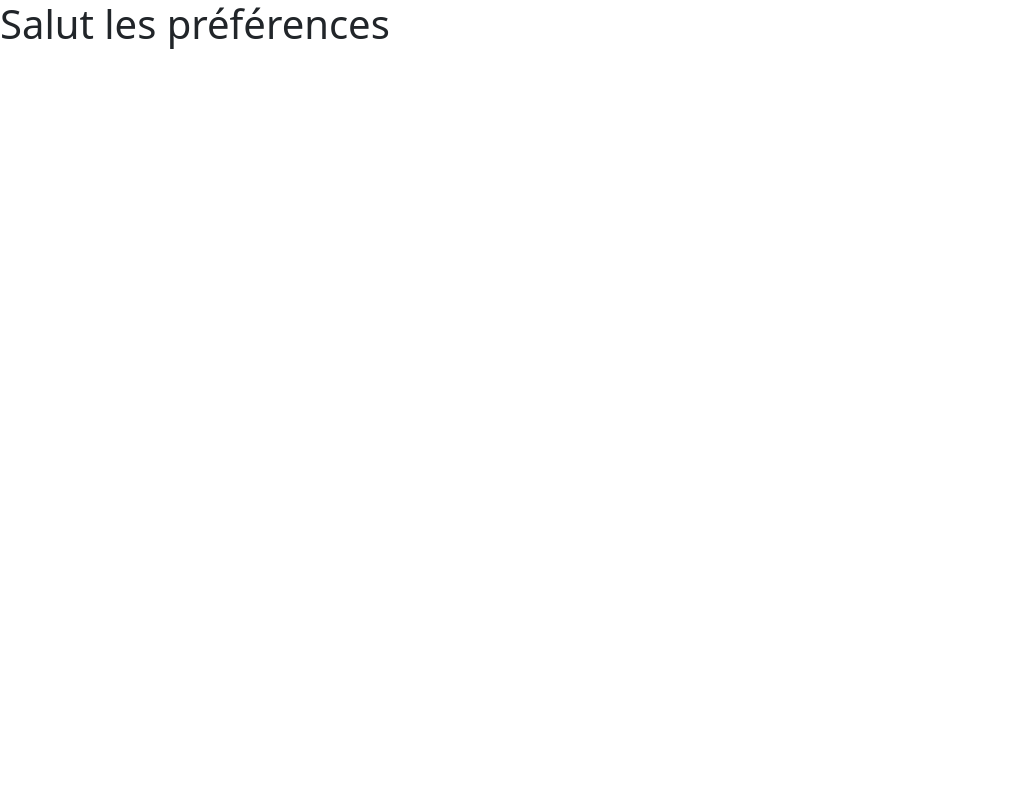
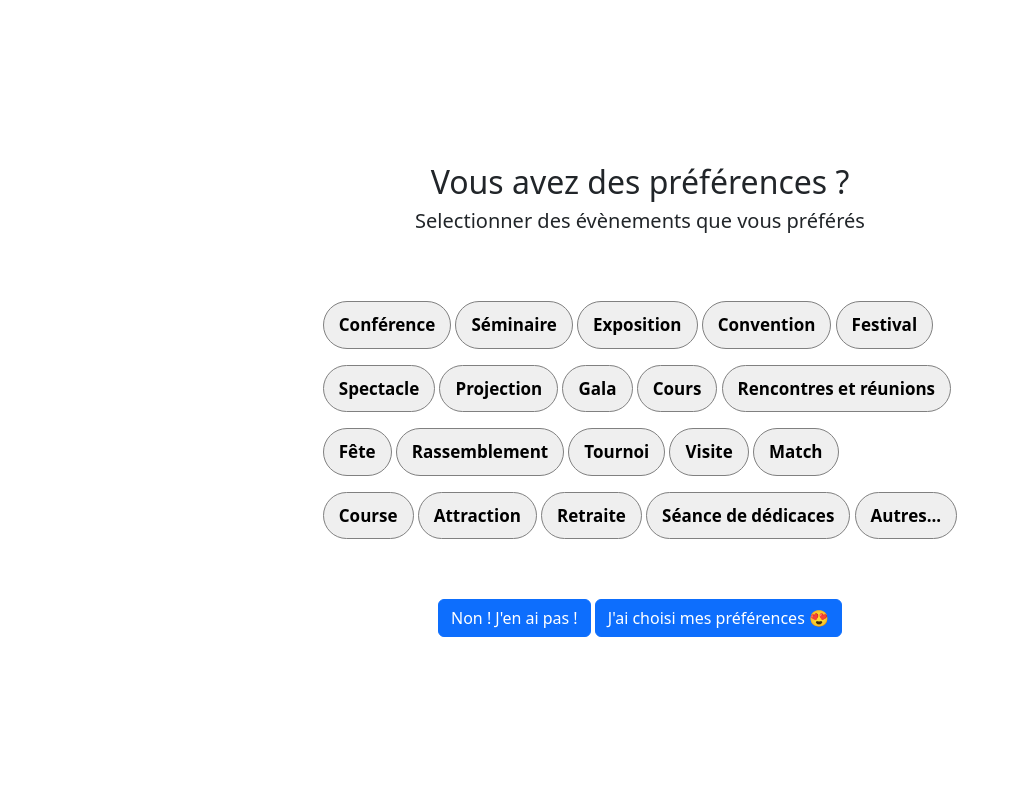
Before and after one commit to matrix-Rdc/Matrix-Invit, a PHP site: page /preference.html in a window 1280 px wide. Shown: the whole page, without its empty margins (0-1018 px from the left). Run offline with PHP 8.4, Linux system fonts and the light colour scheme.

Commit message:
fin page préférences

```diff
--- a/css/event.css
+++ b/css/event.css
@@ -77,6 +77,12 @@ body{
     .container .form-conn input, .container .form-ins input{
         width: 350px;
     }
+
+    .preferences .choix-pref .pref{
+        padding: 5px 10px!important;
+        font-size: 15px!important;
+        font-weight: initial!important;
+    }
 }
 
 .msg-accueil img{
@@ -151,3 +157,29 @@ body{
 .container .form-ins form #upload-img{
     display: none;
 }
+
+/*  Préférences */
+
+.preferences{
+    width: 100%;
+    flex-direction: column;
+    min-height: 100vh;
+}
+
+.preferences .choix-pref{
+    padding: 20px;
+}
+
+.preferences .choix-pref .pref{
+    border-radius: 50px;
+    border: 1px solid gray;
+    padding: 10px 15px;
+    font-size: 17px;
+    font-weight: 600;
+}
+
+.pref-choisi{
+    border: 1px solid royalblue!important;
+    color: #fff!important;
+    background-color: royalblue!important;
+}
--- a/javascript/invit.js
+++ b/javascript/invit.js
@@ -8,6 +8,18 @@ var ctr = 0;
 
 let selectFile = document.querySelector('#upload-img');
 let imgChange = document.querySelector('#img-change');
+
+const prefers = document.querySelectorAll('.pref');
+
+for(let i = 0; i < prefers.length; i++){
+
+    prefers[i].onclick = () => {
+
+        prefers[i].classList.toggle('pref-choisi');
+
+    }
+
+}
 
 btnNext.onclick = () => {
 
@@ -59,4 +71,4 @@ selectFile.addEventListener('change', function() {
     let imgUrl = URL.createObjectURL(selectFile.files[0]);
     imgChange.src = imgUrl;
 
-})
+}, false)
--- a/preference.html
+++ b/preference.html
@@ -12,7 +12,81 @@
 <body>
 
 
-    <h1>Salut les préférences</h1>
+    <div class="preferences d-flex flex-direction-column align-items-center justify-content-center">
+
+        <h2>Vous avez des préférences ?</h2>
+        <h5 class="mb-5">Selectionner des évènements que vous préférés</h5>
+
+            <div class="choix-pref mb-4">
+
+                <button class="pref mb-3">
+                    Conférence
+                </button>
+                <button class="pref mb-3">
+                    Séminaire
+                </button>
+                <button class="pref mb-3">
+                    Exposition
+                </button>
+                <button class="pref mb-3">
+                    Convention
+                </button>
+                <button class="pref mb-3">
+                    Festival
+                </button><br>
+                <button class="pref mb-3">
+                    Spectacle
+                </button>
+                <button class="pref mb-3">
+                    Projection
+                </button>
+                <button class="pref mb-3">
+                    Gala
+                </button>
+                <button class="pref mb-3">
+                    Cours
+                </button>
+                <button class="pref mb-3">
+                    Rencontres et réunions
+                </button><br>
+                <button class="pref mb-3">
+                    Fête
+                </button>
+                <button class="pref mb-3">
+                    Rassemblement
+                </button>
+                <button class="pref mb-3">
+                    Tournoi
+                </button>
+                <button class="pref mb-3">
+                    Visite
+                </button>
+                <button class="pref mb-3">
+                    Match
+                </button><br>
+                <button class="pref mb-3">
+                    Course
+                </button>
+                <button class="pref mb-3">
+                    Attraction
+                </button>
+                <button class="pref mb-3">
+                    Retraite
+                </button>
+                <button class="pref mb-3">
+                    Séance de dédicaces
+                </button>
+                <button class="pref mb-3">
+                    Autres...
+                </button>
+
+            </div>
+
+        <div>
+            <a href="tableau.html"><button class="btn btn-primary">Non ! J'en ai pas !</button></a> <a href="tableau.html" disabled><button class="btn btn-primary">J'ai choisi mes préférences 😍</button></a>
+        </div>
+
+    </div>
 
     <script src="https://cdn.jsdelivr.net/npm/bootstrap@5.3.2/dist/js/bootstrap.bundle.min.js" integrity="sha384-C6RzsynM9kWDrMNeT87bh95OGNyZPhcTNXj1NW7RuBCsyN/o0jlpcV8Qyq46cDfL" crossorigin="anonymous"></script>
     <script src="javascript/invit.js"></script>
```
Also changed, not shown: tableau.html (added, +20 -0 lines).
